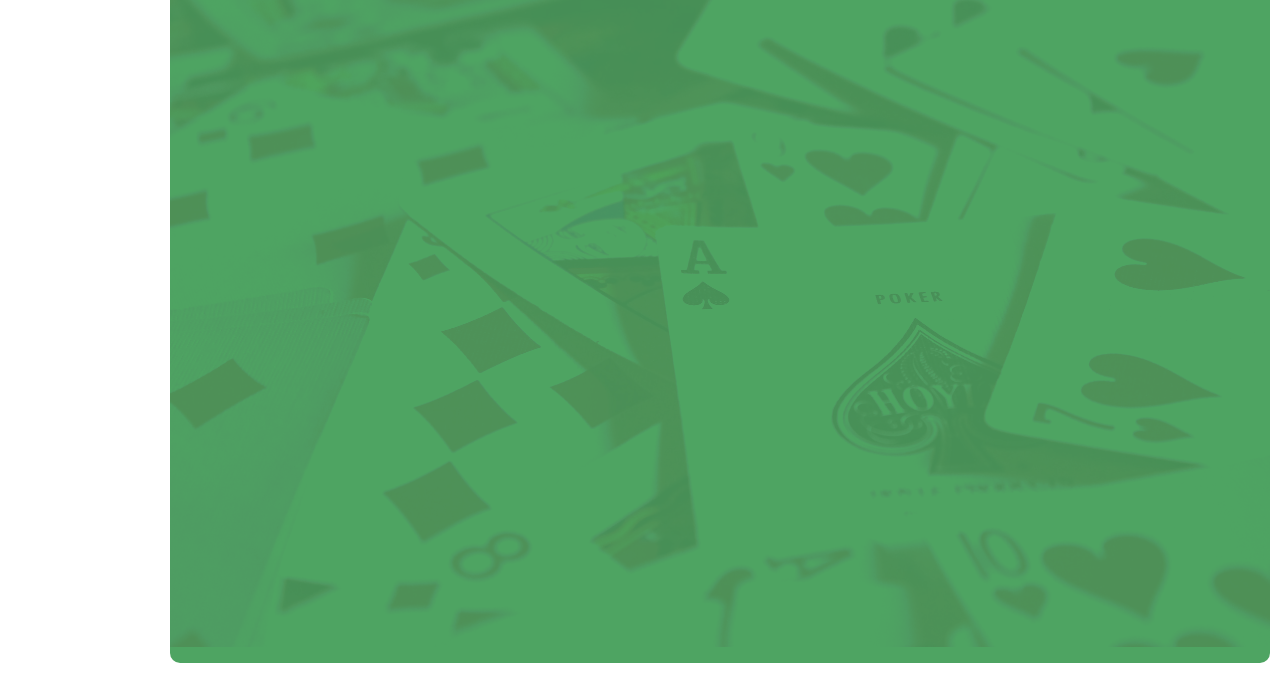
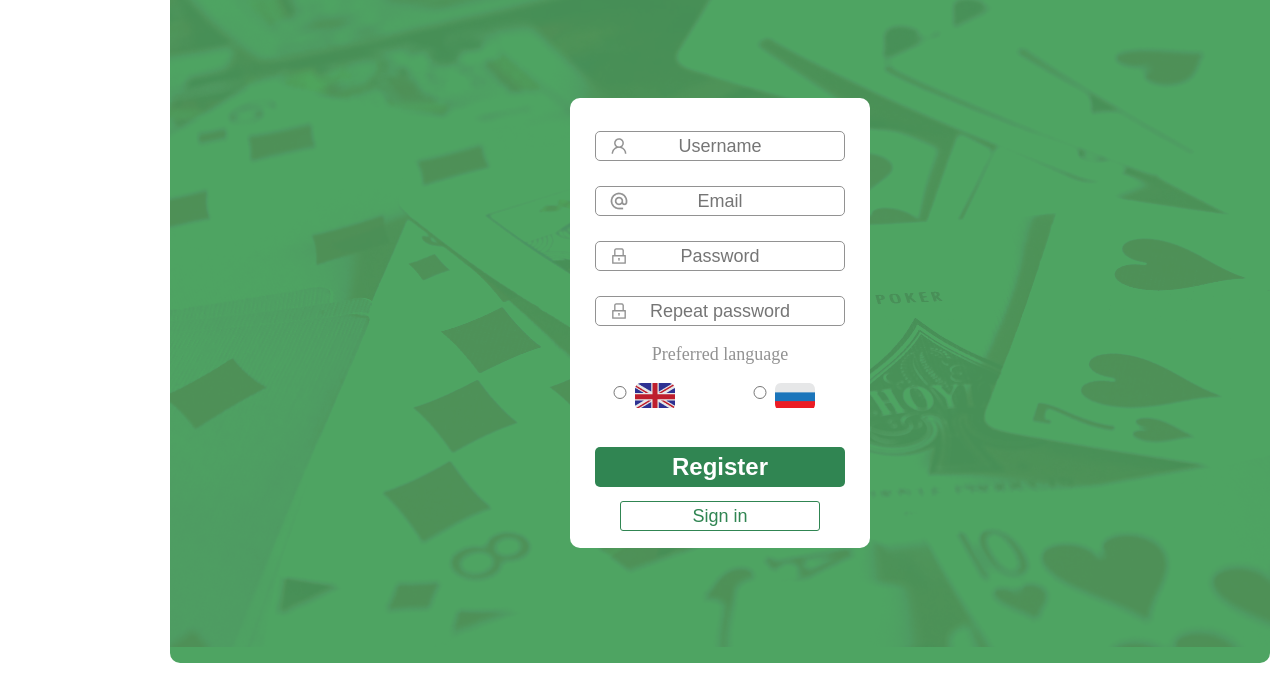
Before and after one commit to akadymov/nigels-app-ui, a React app: page /register in a window 1280 px wide. Shown: the part 117-800 px from the top of the page. Built offline with nearby package versions, Linux system fonts and the light colour scheme.

Commit message:
form-layout

```diff
--- a/src/components/input-field/input-field.css
+++ b/src/components/input-field/input-field.css
@@ -19,7 +19,7 @@
     font-size: 18px;
     line-height: 21px;
 
-    color: #929292;
+    color: black;
 }
 
 .input-field[id=username]{
@@ -28,7 +28,13 @@
     background-position: 13px;
 }
 
-.input-field[id=password] {
+.input-field[id=email]{
+    background-image: url(./email-outlined.png);
+    background-repeat: no-repeat;
+    background-position: 13px;
+}
+
+.input-field[id*=password] {
     height: 30px;
     margin-top: 25px;
 
@@ -40,11 +46,19 @@
     font-size: 18px;
     line-height: 21px;
 
-    color: #929292;
+    color: black;
 
     background-image: url(./lock-outlined.png);
     background-repeat: no-repeat;
     background-position: 13px;
+}
+
+.input-field[type=radio]{
+    color: #929292;
+    width: 50px;
+    cursor: pointer;
+    display: inline-block;
+    position: absolute;
 }
 
 .input-field:focus{
--- a/src/components/main-frame/main-frame.js
+++ b/src/components/main-frame/main-frame.js
@@ -4,6 +4,7 @@ import './main-frame.css'
 import AppHeader from '../app-header';
 import LoginForm from '../login-form';
 import { Switch, Route } from 'react-router-dom';
+import RegistrationForm from '../registration-form';
 
 const MainFrame = () => {
     return (
@@ -12,6 +13,8 @@ const MainFrame = () => {
                 <AppHeader></AppHeader>
                 <Switch>
                     <Route exact path="/signin" component={LoginForm}></Route>
+                    <Route exact path="/register" component={RegistrationForm}></Route>
+                    <Route exact path="/" component={LoginForm}></Route>
                 </Switch>
             </div>
             <div className="main-frame background-color"></div>
--- /dev/null
+++ b/src/components/registration-form/index.js
@@ -0,0 +1,3 @@
+import RegistrationForm from './registration-form';
+
+export default RegistrationForm;
--- /dev/null
+++ b/src/components/registration-form/registration-form.css
@@ -0,0 +1,45 @@
+.active-frame{
+    width: 300px;
+    height: 450px;
+    clear:both;
+    position: absolute;
+    top: 60%;
+    left: 50%;
+    margin-top: -265px;
+    margin-left: -150px;
+    background: #FFFFFF;
+    border-radius: 10px;
+    text-align: center;
+}
+
+.registration-form{
+    text-align: center;
+    margin-top: 8px;
+}
+
+.lang-label{
+    background-repeat: no-repeat;
+    background-position-x: center;
+    margin-left: 10px;
+    width: 130px;
+    height: 25px;
+    display: inline-block;
+    text-align: start;
+}
+
+.lang-label[lang=en]{
+    background-image: url(./en.png);
+}
+
+.lang-label[lang=ru]{
+    background-image: url(./ru.png);
+}
+
+.form-label{
+    font-style: normal;
+    font-weight: normal;
+    font-size: 18px;
+    line-height: 21px;
+
+    color: #929292;
+}
--- /dev/null
+++ b/src/components/registration-form/registration-form.js
@@ -0,0 +1,30 @@
+import React from 'react';
+
+import './registration-form.css'
+import InputField from '../input-field';
+import FormButton from '../form-button'
+
+const RegistrationForm = () => {
+    return (
+        <div>
+            <div className="active-frame">
+                <form className="login-form">
+                    <InputField type="text" id="username" name ="username" placeholder="Username"></InputField>
+                    <InputField type="text" id="email" name ="email" placeholder="Email"></InputField>
+                    <InputField type="password" id="password" name ="password" placeholder="Password"></InputField>
+                    <InputField type="password" id="repeat-password" name ="repeat-password" placeholder="Repeat password"></InputField>
+                    <p className="form-label">Preferred language</p>
+
+                    <div className="lang-label" lang="en"><InputField type="radio" id="preferred-lang" name="preferred-lang" lang="en"></InputField></div>
+
+                    <div className="lang-label" lang="ru"><InputField type="radio" id="preferred-lang" name="preferred-lang" lang="ru"></InputField></div>
+                    <FormButton type="submit" value="Register"></FormButton>
+                    <FormButton type="secondary" value="Sign in"></FormButton>
+                </form>
+            </div>
+        </div>
+
+    )
+}
+
+export default RegistrationForm;
```
Also changed, not shown: src/components/input-field/email-outlined.png (added), src/components/registration-form/en.png (added), src/components/registration-form/ru.png (added).
